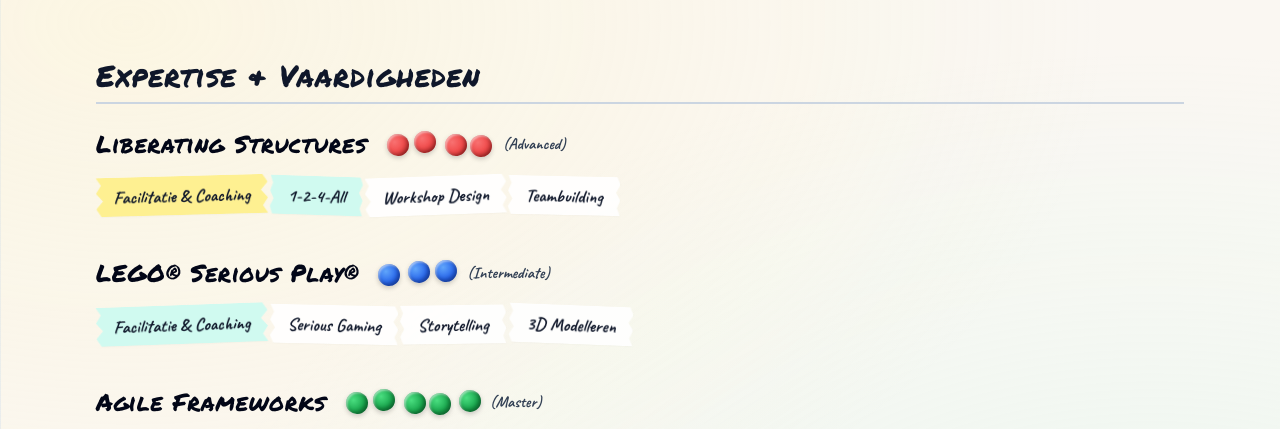
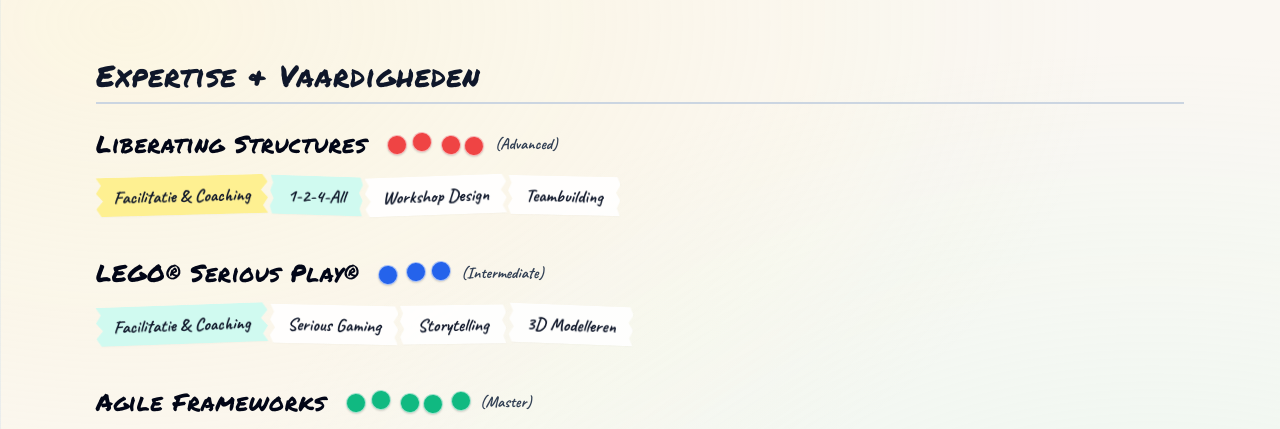
Before and after one commit to JochenHendriks/Resume-jochenhendriks.nl, a website: page index.html in a window 1280 px wide. Shown: the part 2457-2886 px from the top of the page. Drawn offline with nearby package versions, Linux system fonts and the light colour scheme; a web font is replaced by a local one.

Commit message:
style: flatten voting dot design by replacing gradients with solid colors and simplifying box shadows

```diff
--- a/index.html
+++ b/index.html
@@ -213,16 +213,14 @@
       clip-path: polygon(0% 3%, 100% 0%, 98% 95%, 85% 98%, 70% 94%, 55% 99%, 40% 95%, 25% 98%, 10% 94%, 0% 97%);
     }
 
-    /* ==================== DOT VOTING STICKERS ==================== */
+    /* ==================== FLAT DOT VOTING STICKERS ==================== */
     .voting-dot {
       display: inline-block;
-      width: 22px;
-      height: 22px;
+      width: 20px;
+      height: 20px;
       border-radius: 50%;
-      box-shadow:
-        inset -2px -2px 4px rgba(0, 0, 0, 0.35),
-        inset 1.5px 1.5px 2px rgba(255, 255, 255, 0.5),
-        0 2px 5px rgba(0, 0, 0, 0.2);
+      box-shadow: 0 1px 2px rgba(0, 0, 0, 0.15);
+      border: 1.5px solid rgba(255, 255, 255, 0.6);
       position: relative;
       flex-shrink: 0;
       transition: transform 0.15s ease;
@@ -231,16 +229,16 @@
       transform: scale(1.2) !important;
     }
     .voting-dot-red {
-      background: radial-gradient(circle at 35% 35%, #f87171 0%, #ef4444 60%, #b91c1c 100%);
+      background-color: #ef4444;
     }
     .voting-dot-blue {
-      background: radial-gradient(circle at 35% 35%, #60a5fa 0%, #2563eb 60%, #1d4ed8 100%);
+      background-color: #2563eb;
     }
     .voting-dot-green {
-      background: radial-gradient(circle at 35% 35%, #4ade80 0%, #16a34a 60%, #15803d 100%);
+      background-color: #10b981;
     }
     .voting-dot-yellow {
-      background: radial-gradient(circle at 35% 35%, #fde047 0%, #eab308 60%, #a16207 100%);
+      background-color: #f59e0b;
     }
 
     /* ==================== WASHI / MASKING TAPE KEYWORD STRIPS ==================== */
```
Also changed, not shown: template.html (+9 -11 lines).
